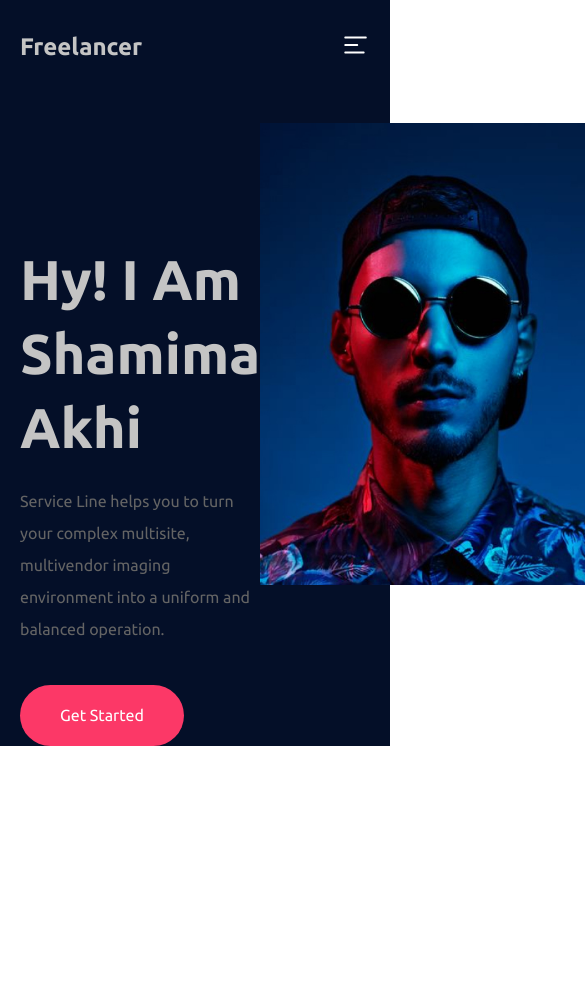
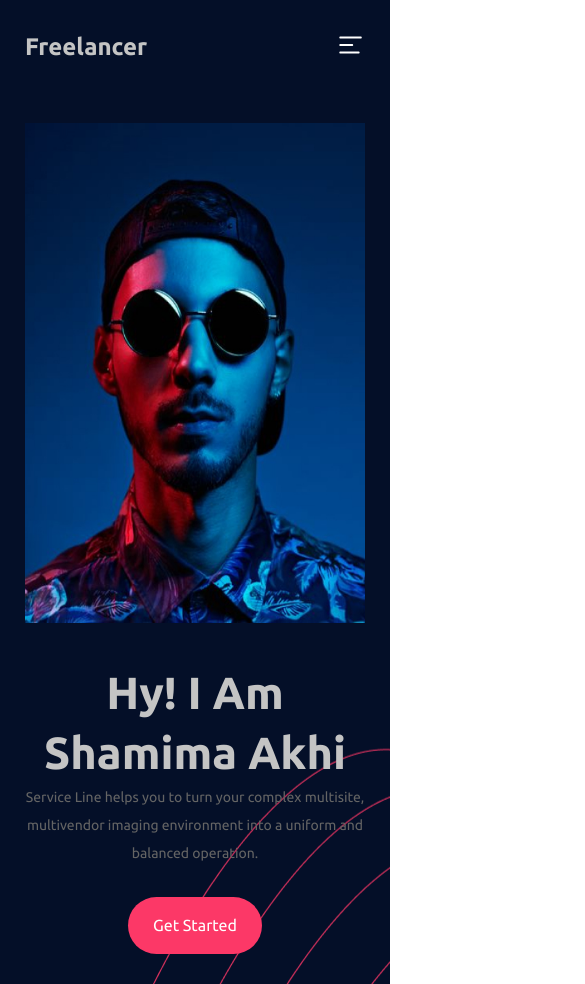
Before and after one commit to Umidbek01/freelancer, a plain HTML site: page index.html in a window 390 px wide. Shown: the top 984 px of the page, 585 px wide, since content can reach past the window. Before the commit the page ends 844 px from the top, so only its background shows below. Drawn offline with Linux system fonts and the light colour scheme.

Commit message:
hero responsiver done

```diff
--- a/css/main.css
+++ b/css/main.css
@@ -63,8 +63,8 @@ img{
     max-width: 1200px;
     margin-right: auto;
     margin-left: auto;
-    padding-right: 20px;
-    padding-left: 20px;
+    padding-right: 25px;
+    padding-left: 25px;
 }
 
 ol,
@@ -85,7 +85,11 @@ a{
 
 .main-header{
     width: 100%;
+    padding-bottom: 30px;
     background-color: #040f28;
+    background-image: url("../images/heroline.png"), url("../images/heroline2.png");
+    background-repeat: no-repeat;
+    background-position: calc(50% - 793px) calc(50% - 263px), calc(50% + 400px)  calc(50% + 300px);
 }
 
 
@@ -244,4 +248,75 @@ a{
     color: #FFFFFF;
 }
 
+.hero__wrapper-img{
+    margin-right: 30px;
+}
+
+
+/********************** HERO RESPONSIVE START ********************** */
+@media only screen and (max-width: 1065px){
+    .hero__wrapper-img{
+        width: 100%;
+        max-width: 400px;
+        height: 550px;
+        margin-right: 30px;
+    }
+}
+
+@media only screen and (max-width: 850px){
+    .hero__wrapper-img{
+        width: 100%;
+        max-width: 380px;
+        height: 500px;
+        margin-right: 30px;
+    }
+
+    .hero__wrapper-info{
+        margin-top: 80px;
+    }
+
+    .hero__wrapper-title{
+        max-width: 330px;
+        margin-bottom: 18px;
+        font-size: 45px;
+        line-height: 60px;
+    }
+
+    .hero__wrapper-desc{
+        margin-bottom: 30px;
+        font-size: 14px;
+        line-height: 28px;
+    }
+
+    .hero__wrapper-link{
+        display: inline-block;
+        padding: 14px 25px;
+        font-weight: 500;
+        font-size: 16px;
+    }
+}
+
+@media only screen and (max-width:720px){
+    .hero__wrapper{
+        flex-direction: column-reverse;
+        justify-content: center;
+        align-items: center;
+    }
+
+    .hero__wrapper-info{
+        margin-top: 40px;
+        text-align: center;
+    }
+
+    .hero__wrapper-title{
+        margin: 0 auto;
+    }
+
+    .hero__wrapper-img{
+        margin-right: 0px;
+    }
+}
+
+/********************** HERO RESPONSIVE END ********************** */
+
 /*********************** HERO STYLE END ******************/
```
Also changed, not shown: images/heroline.jpg (deleted), images/heroline.png (added), images/heroline2.jpg (deleted), images/heroline2.png (added).
